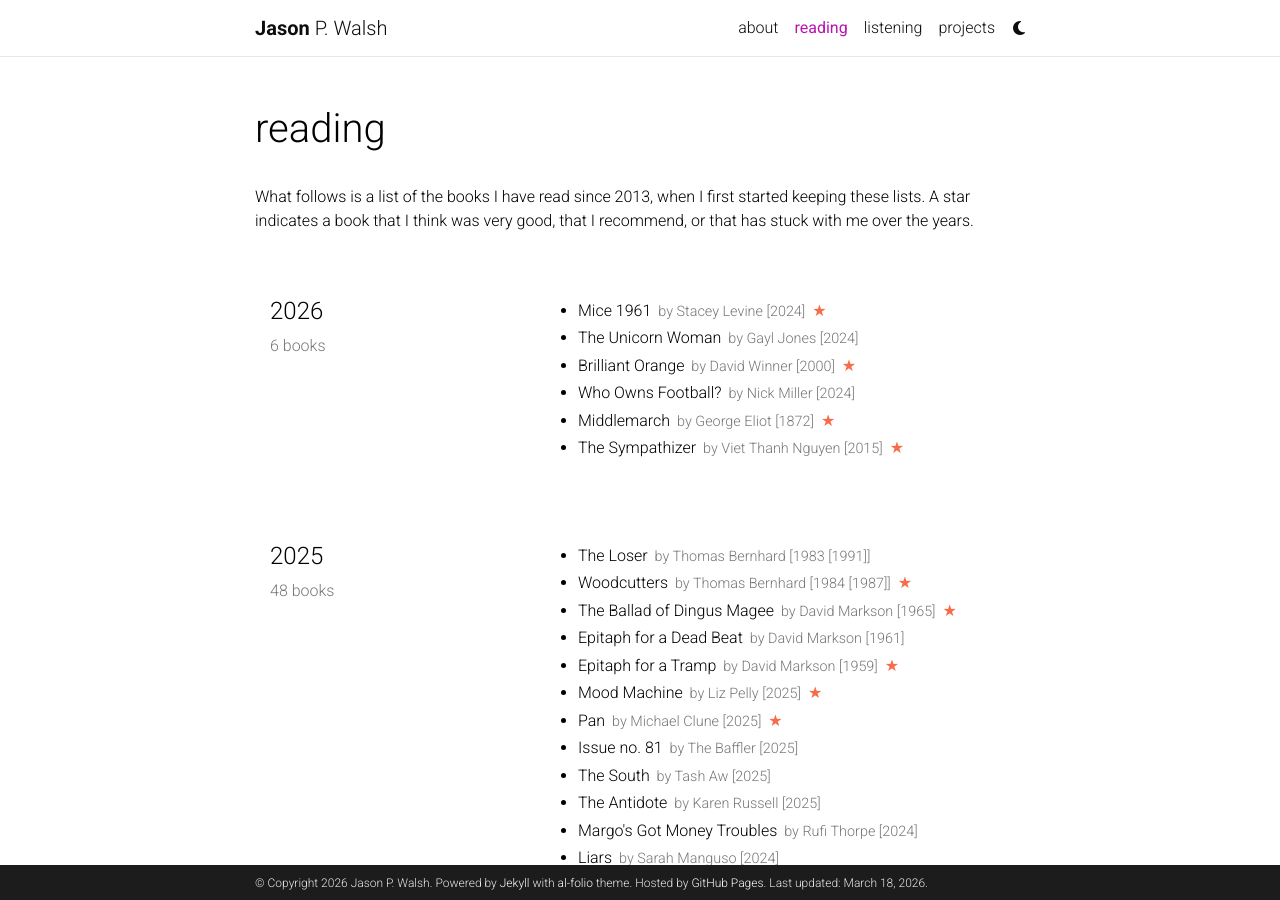
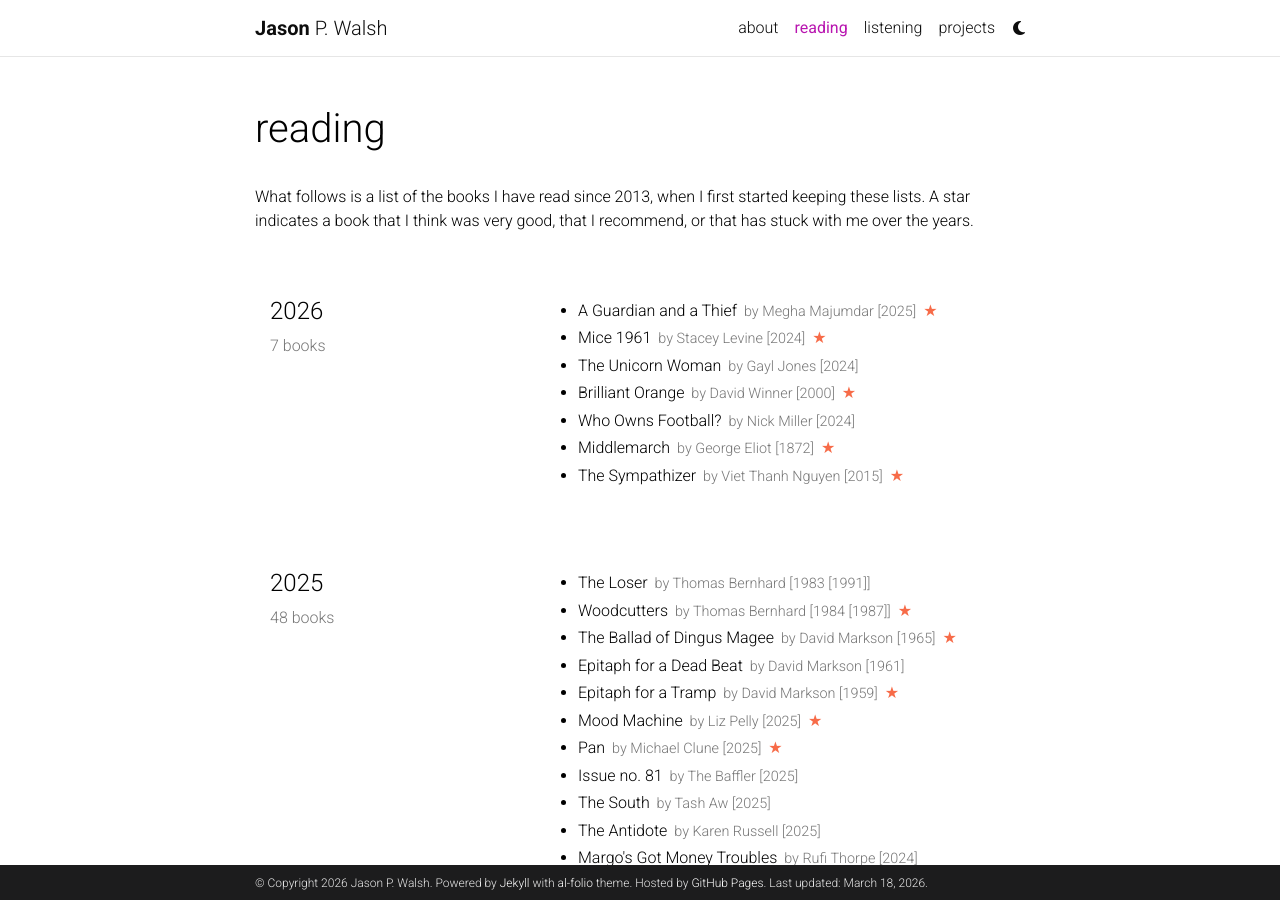
Before and after one commit to jwals23/jwals23.github.io, a Jekyll site: the page built from _pages/reading.md, in a window 1280 px wide and 900 px high. Built offline with Jekyll 4.4.1, drawn with Linux system fonts in a browser that asks for light colours; comment, search, counter and statistics services are not loaded; a style sheet for code colours, icons or effects is not loaded.

Commit message:
Update reading.yml

```diff
--- a/_data/reading.yml
+++ b/_data/reading.yml
@@ -1,6 +1,11 @@
 list:
   - year: "2026"
     books:
+      - title: A Guardian and a Thief
+        author: Megha Majumdar
+        year: 2025
+        star: yes
+
       - title: Mice 1961
         author: Stacey Levine
         year: 2024
```
